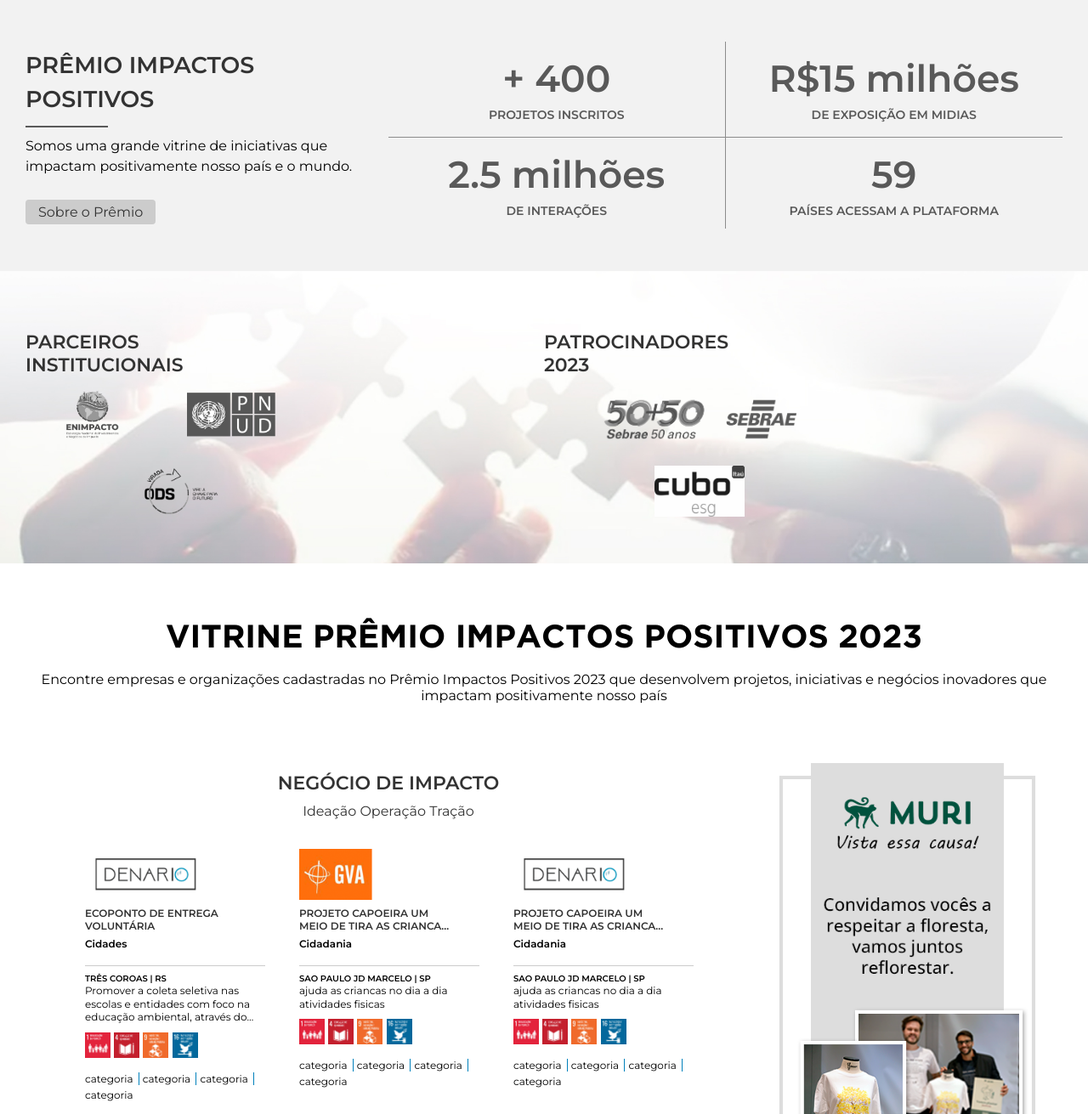
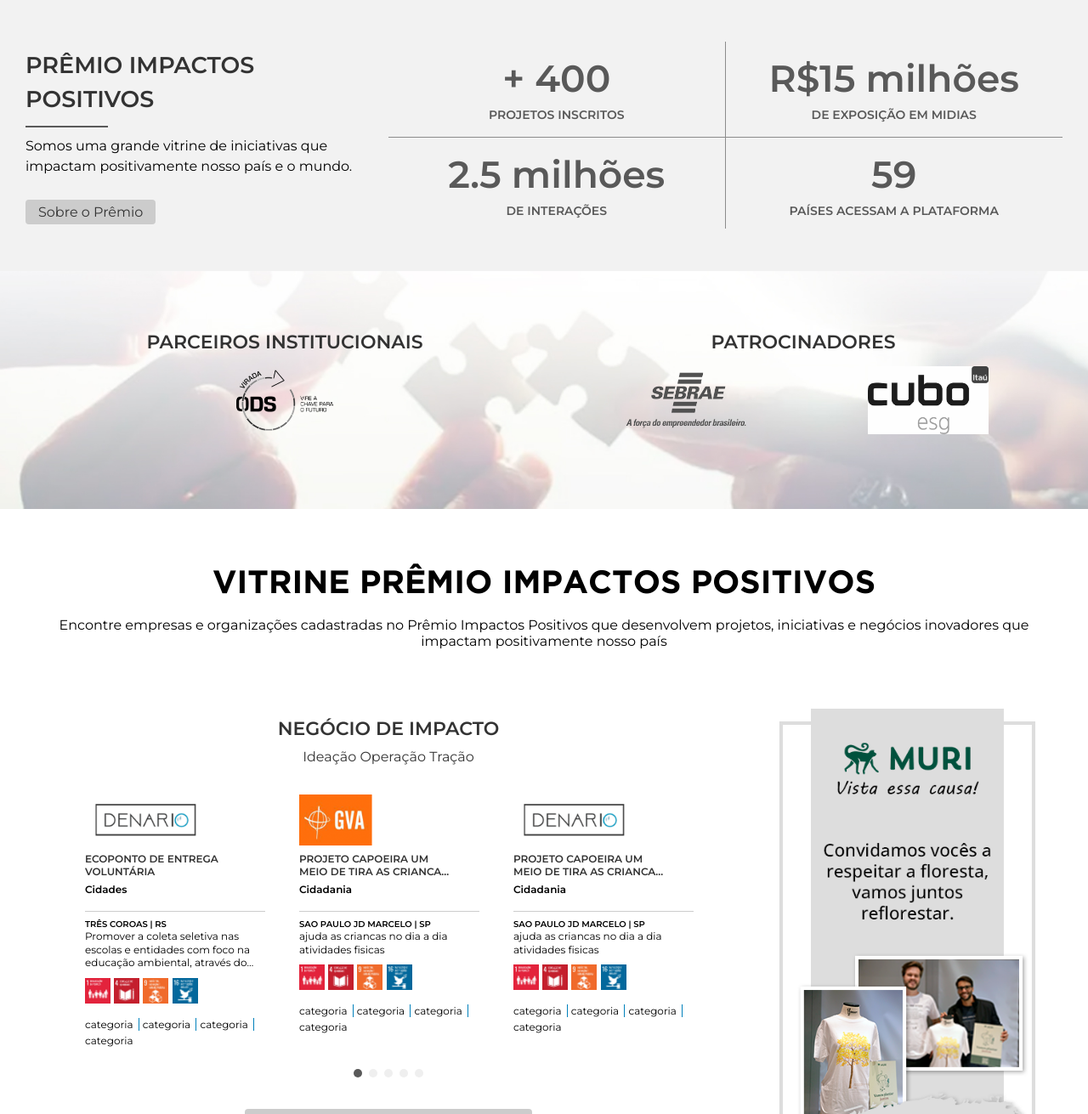
Before and after one commit to danisilvafrontend/pip2023, a PHP site: page / in a window 1280 px wide. Shown: the part 641-1952 px from the top of the page at 85% size. Run offline with PHP 8.4, Linux system fonts and the light colour scheme; some libraries are stand-ins or nearby versions.

Commit message:
aTUALIZAÇÕES PARA HOJE

```diff
--- a/app/assets/style.css
+++ b/app/assets/style.css
@@ -1183,7 +1183,7 @@
     padding-right: none;
 }
 
-/* col-sponsors */
+/* col-sponsors ATUALIZAÇÃO SESSÃO sponsors  */
 .sponsors{
     background: url(images/fundo-branco2.jpg) no-repeat bottom;
     background-size: cover;
@@ -1204,7 +1204,7 @@
 }
 @media  screen and (min-width: 768px){
     .col-sponsors{
-        width: 100%;
+        width: 50%;
     }
     .col-sponsors.flex-container{
         align-items: center;
@@ -1217,10 +1217,6 @@
 .col-sponsors .title h2{
     text-transform: uppercase;
     font-size: 22px;
-    margin-bottom: 15px;
-}
-.col-sponsors .title p{
-    font-size: 16px;
     margin-bottom: 15px;
 }
 .col-sponsors .title{
@@ -1245,19 +1241,13 @@
 @media  screen and (min-width: 1140px){
     .img-sponsors{
         width: auto;
-        height: 60px;
+        height: 80px;
         margin: 15px auto;
         text-align: center;
     }
-
-    .col-sponsors .title{
-        width: 40%;
-        text-align: left;
-    }
-    .logo-sponsors {
-        width: 60%;
-    }
-}
+}
+/* FIM ATUALIZAÇÃO SESSÃO sponsors */
+
 
 /* PUBLI MURI */
 .publi-muri{
@@ -1565,6 +1555,7 @@
     text-align: center;
     width: 80%;
     margin: 0 auto;
+    line-height: 1.5;
 }
 .apoiadores .title h2{
     font-size: 26px;
--- a/index.php
+++ b/index.php
@@ -313,12 +313,12 @@
                     <h3>Parceiros Institucionais</h3>
                 </div>
                 <div class="logo-sponsors">
-                    <div class="img-sponsors">
+                    <!-- <div class="img-sponsors">
                         <img src="app/assets/images/enimpactos.png" alt="Enimpacto"/>
                     </div>
                     <div class="img-sponsors">
                         <img src="app/assets/images/pnud.png" alt="PNUD"/>
-                    </div>
+                    </div> -->
                     <div class="img-sponsors">
                         <img src="app/assets/images/logo-virada-ods-2023.png" alt="Virada ODS São Paulo"/>
                     </div>
@@ -327,11 +327,11 @@
 
             <div class="col-sponsors">
                 <div class="title">
-                    <h3>Patrocinadores 2023</h3>
+                    <h3>Patrocinadores</h3>
                 </div>
                 <div class="logo-sponsors">
                     <div class="img-sponsors">
-                        <img src="app/assets/images/sebrae.png" alt=""/>
+                        <img src="app/assets/images/sebrae-nacional.png" alt=""/>
                     </div>
                     <div class="img-sponsors">
                         <img src="app/assets/images/cubo-esg.jpg" alt=""/>
@@ -344,8 +344,8 @@
     <section class="showcases">
         <div class="container">
             <div class="title">
-                <h2>Vitrine Prêmio Impactos Positivos 2023</h2>
-                <p>Encontre empresas e organizações cadastradas no Prêmio Impactos Positivos 2023 que desenvolvem projetos, iniciativas e negócios inovadores que impactam positivamente nosso país</p>
+                <h2>Vitrine Prêmio Impactos Positivos</h2>
+                <p>Encontre empresas e organizações cadastradas no Prêmio Impactos Positivos que desenvolvem projetos, iniciativas e negócios inovadores que impactam positivamente nosso país</p>
             </div>
 
             <article class="showcase-flex">
@@ -721,7 +721,8 @@
         <div class="container">
             <div class="title">
                 <h2>Apoiadores</h2>
-                <p>Nossos apoiadores são empresas e atores do ecossistema de impacto que contribuem para que a premiação seja rica em conhecimento.</p>
+                <p>Os apoiadores do <strong>Prêmio Impactos Positivos</strong> são empresas, empreendedores e profissionais que já atuam e acreditam na importância de fomentar o ecossistema de impacto no Brasil e seus negócios. <strong>Todas as premiações ofertadas aos vencedores no final da edição 2023, são fornecidas pelas empresas apoiadoras do Prêmio.</strong></p>
+                <p>Esses apoiadores contribuem compartilhando além de muita informação e tendências do setor, seus conhecimentos para os participantes em formato de mentorias, cursos e consultorias personalizadas para cada ganhador do Prêmio.</p>
             </div>
             <div class="link-logos">
                 <div class="flex-container">
```
Also changed, not shown: app/assets/images/sebrae-nacional.png (added).
